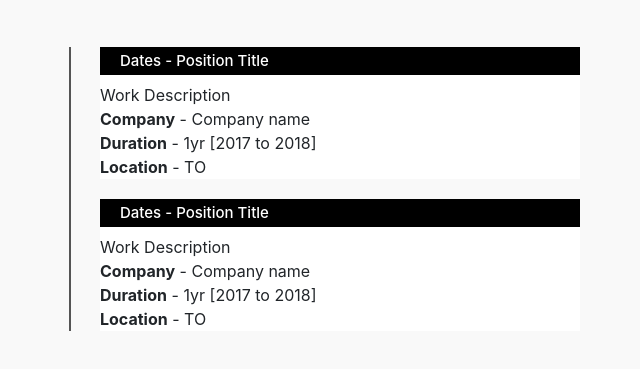
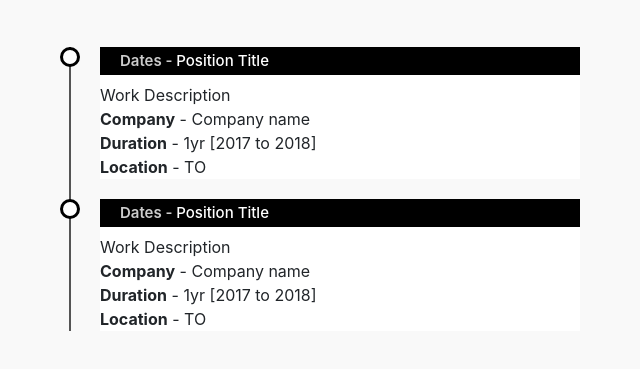
Before and after one commit to elipropp/Website, a plain HTML site: page index.html in a window 1280 px wide. Shown: the part 1437-1806 px from the top of the page, 45-685 px from the left. Drawn offline with nearby package versions, Linux system fonts and the light colour scheme.

Commit message:
Update style.css

```diff
--- a/style.css
+++ b/style.css
@@ -156,3 +156,21 @@
     color: white;
     font-size: 15px;
 }
+
+.timeline li h4 span {
+    font-weight: 600;
+    color: #ccc;
+}
+
+.timeline li:before {
+    content: '';
+    background: #fff;
+    display: inline-block;
+    position: absolute;
+    border-radius: 50%;
+    border: 3px solid black;
+    left: 20px;
+    width: 20px;
+    height: 20px;
+    z-index: 1;
+}
```
